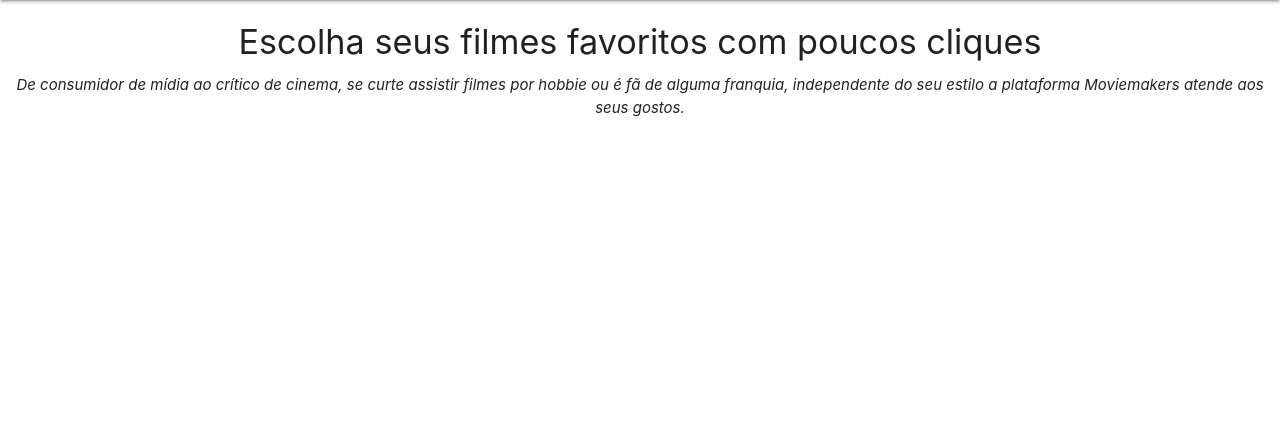
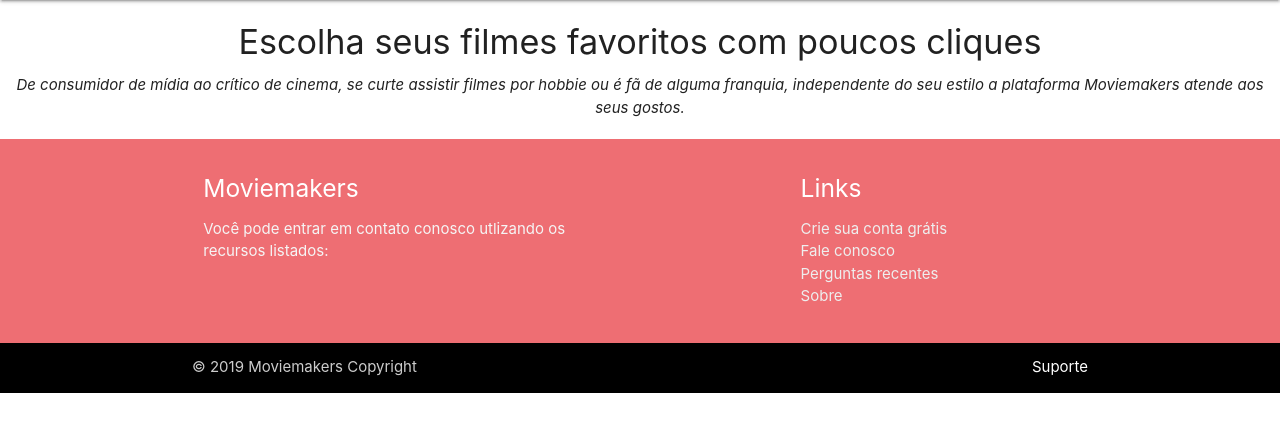
Before and after one commit to JonissonGomes/MoviesMakers-, a PHP site: page / in a window 1280 px wide. Shown: the part 64-496 px from the top of the page. Run offline with PHP 8.4, Linux system fonts and the light colour scheme.

Commit message:
Criação do rodapé da plataforma.

```diff
--- a/index.php
+++ b/index.php
@@ -27,5 +27,32 @@
 		</div>
 	</div>
 
+	<!-- Finalização do site -->
+  <footer class="page-footer">
+          <div class="container">
+            <div class="row">
+              <div class="col l6 s12">
+                <h5 class="white-text">Moviemakers</h5>
+                <p class="grey-text text-lighten-4">Você pode entrar em contato conosco utlizando os recursos listados:</p>
+              </div>
+              <div class="col l4 offset-l2 s12">
+                <h5 class="white-text">Links</h5>
+                <ul>
+                  <li><a class="grey-text text-lighten-3" href="cadastro.php">Crie sua conta grátis</a></li>
+                  <li><a class="grey-text text-lighten-3" href="#">Fale conosco</a></li>
+                  <li><a class="grey-text text-lighten-3" href="#!">Perguntas recentes</a></li>
+                  <li><a class="grey-text text-lighten-3" href="sobre.php">Sobre</a></li>
+                </ul>
+              </div>
+            </div>
+          </div>
+          <div style="background-color: black;" class="footer-copyright">
+            <div class="container">
+            © 2019 Moviemakers Copyright
+            <a class="white-text text-lighten-4 right" href="#!">Suporte</a>
+            </div>
+          </div>
+        </footer>
+
 </body>
 </html>
```
